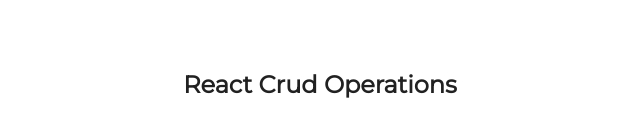
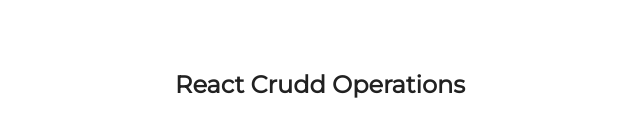
Before and after one commit to sharukhsm/crud, a React (Create React App) app: page / in a window 1280 px wide. Shown: the part 315-452 px from the top of the page, without its empty margins (320-960 px from the left). Built offline with nearby package versions, Linux system fonts and the light colour scheme.

Commit message:
rename branch

```diff
--- a/src/App.js
+++ b/src/App.js
@@ -5,7 +5,7 @@ import "semantic-ui-css/semantic.min.css";
 function App() {
   return (
     <div className="main">
-      <h2 className="main-header"> React Crud Operations</h2>
+      <h2 className="main-header"> React Crudd Operations</h2>
     </div>
   );
 }
```
